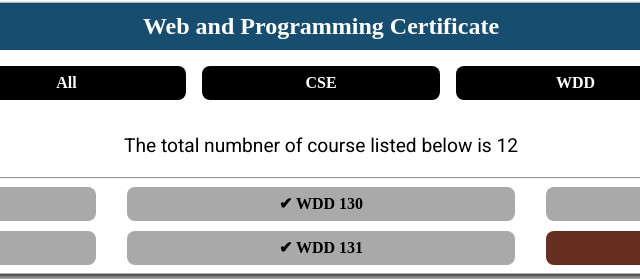
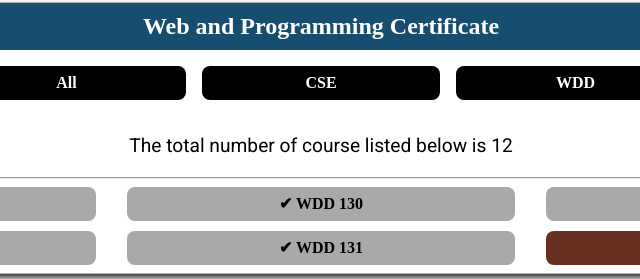
Before and after one commit to Alitares27/wdd231, a plain HTML site: page index.html in a window 1280 px wide. Shown: the part 637-916 px from the top of the page, 319-959 px from the left. Drawn offline with Linux system fonts and the light colour scheme.

Commit message:
Fix typo in total course count display text

```diff
--- a/index.html
+++ b/index.html
@@ -70,7 +70,7 @@
                     <button id="CSE">CSE</button>
                     <button id="WDD">WDD</button>
                 </aside>
-                <p class="credits">The total numbner of course listed below is <span id="numberCredit"></span></p>
+                <p class="credits">The total number of course listed below is <span id="numberCredit"></span></p>
                 <hr>
                 <div class="courseList">
                 </div>
```
